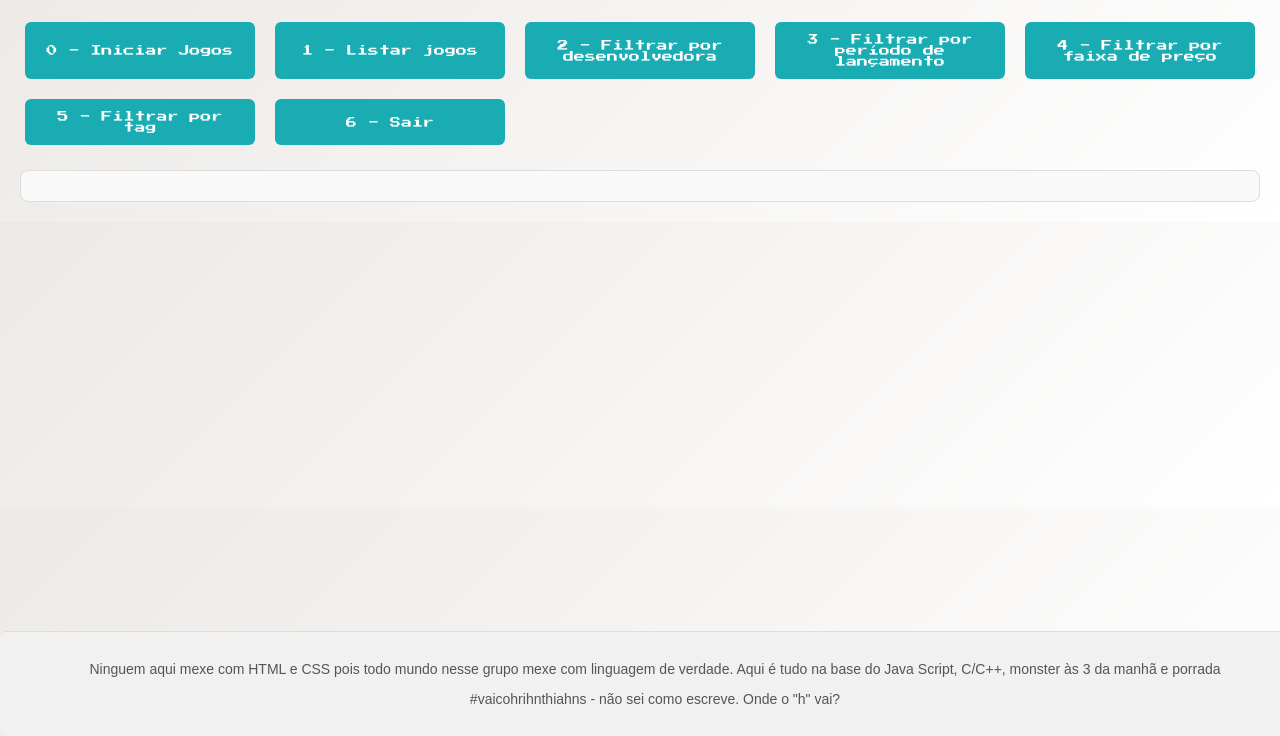
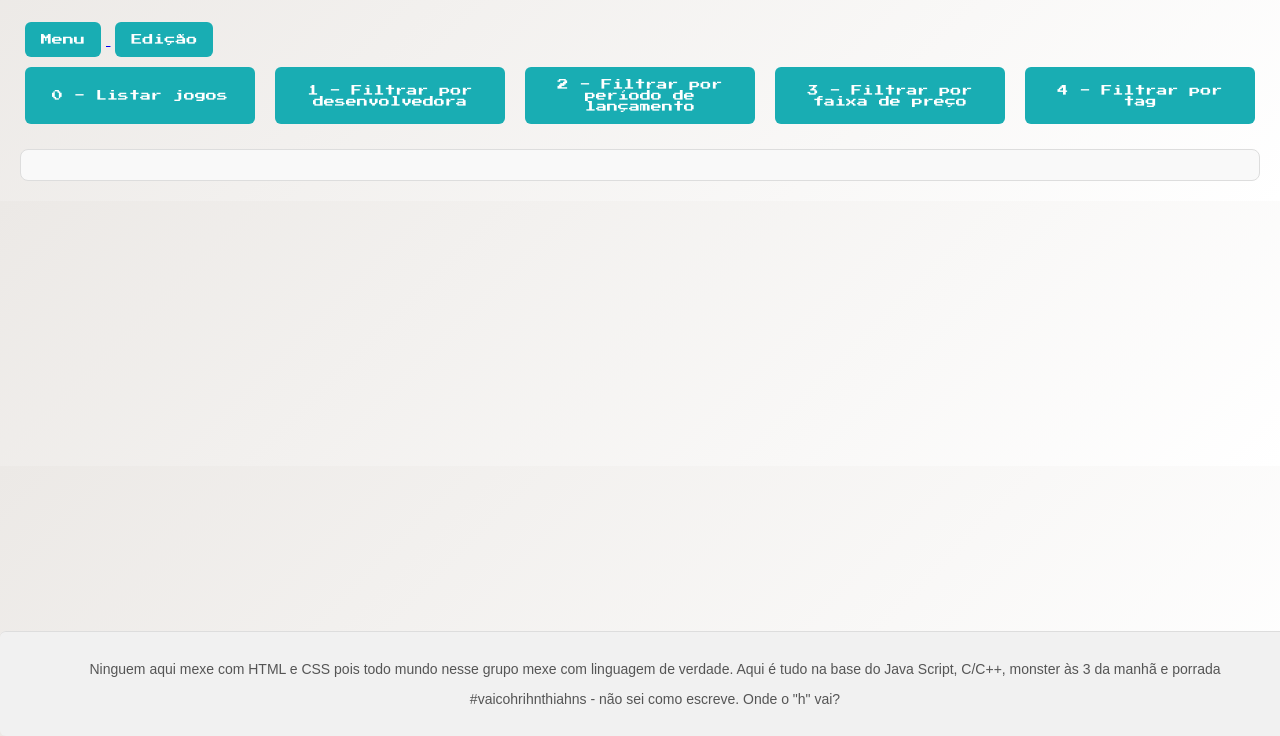
Before and after one commit to FrankSteps/GameGroup_FunctionalProgramming_Project, a plain HTML site: page read.html in a window 1280 px wide. Shown: the part 64-800 px from the top of the page. Drawn offline with nearby package versions, Linux system fonts and the light colour scheme.

Commit message:
Add files via upload

```diff
--- a/read.html
+++ b/read.html
@@ -8,17 +8,22 @@
 </head>
 <body>
     <h1>Fórum dos Jogos 🎮</h1> <!-- Corrigido: tag de abertura <h1> -->
-
+    <div>
+        <a href="menu.html">
+            <button>Menu</button>
+        </a>
+        <a href="admin.html">
+            <button>Edição</button>
+        </a>
+    </div>
     <!-- Área de botões para o menu principal -->
     <div id="buttons">
         <!-- Cada botão tem um atributo "data-action" para indicar a ação que será executada -->
-        <button data-action="init">0 - Iniciar Jogos</button> <!-- NOVO -->
-        <button data-action="list">1 - Listar jogos</button>
-        <button data-action="listByDeveloper">2 - Filtrar por desenvolvedora</button>
-        <button data-action="listByYear">3 - Filtrar por período de lançamento</button>
-        <button data-action="listByPrice">4 - Filtrar por faixa de preço</button>
-        <button data-action="listByTag">5 - Filtrar por tag</button>
-        <button data-action="exit">6 - Sair</button>
+        <button data-action="list">0 - Listar jogos</button>
+        <button data-action="listByDeveloper">1 - Filtrar por desenvolvedora</button>
+        <button data-action="listByYear">2 - Filtrar por período de lançamento</button>
+        <button data-action="listByPrice">3 - Filtrar por faixa de preço</button>
+        <button data-action="listByTag">4 - Filtrar por tag</button>
     </div>
 
     <!-- Aqui será exibido dinamicamente o formulário de cada ação (por exemplo, adicionar jogo) -->
--- a/styleA.css
+++ b/styleA.css
@@ -24,7 +24,7 @@ a {
 
 }
 
-a:hover {
+button:hover {
 
     color:rgb(240, 253, 255);
 
@@ -42,10 +42,3 @@ button {
     font-size: 11px;
     transition: background 0.3s ease;
 }
-
-#buttons {
-    display: flex;
-    justify-content: center;
-    gap: 12px;
-    margin: 20px 0;
-}
--- a/ui.js
+++ b/ui.js
@@ -280,10 +280,8 @@ const action = {
   listByPrice : () => showListByPriceForm(),
   listByTag : () => showListByTagForm(),
   exit : () => {
-    output.textContent = 'Sessão encerrada. Atualize a página para reiniciar.';
-    forms.innerHTML = ''; // Limpa o formulário
-    buttons.innerHTML = ''; // Remove os botões
-  }
+    buttons.innerHTML = '';
+}
 }
 
 //========event listeners==========
```
Also changed, not shown: admin.html (+9 -1 lines), menu.html (+6 -3 lines), styleR.css (line endings or trailing spaces).
